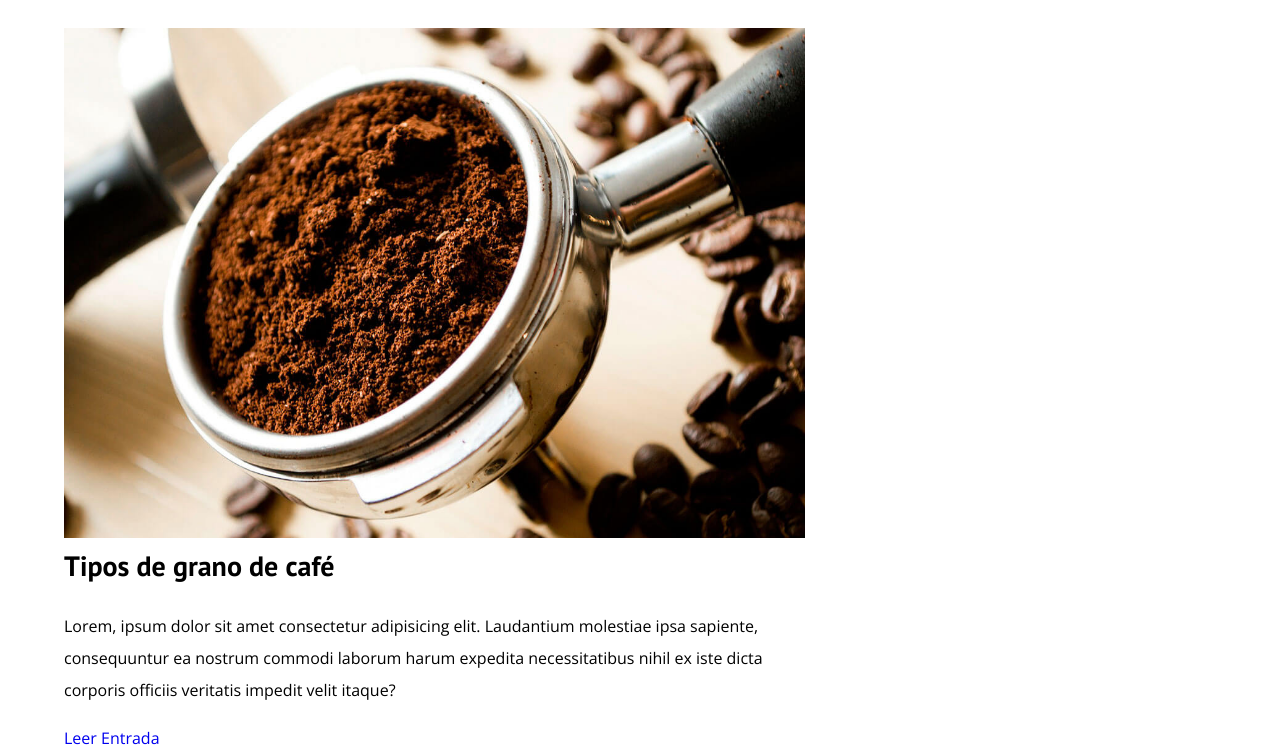
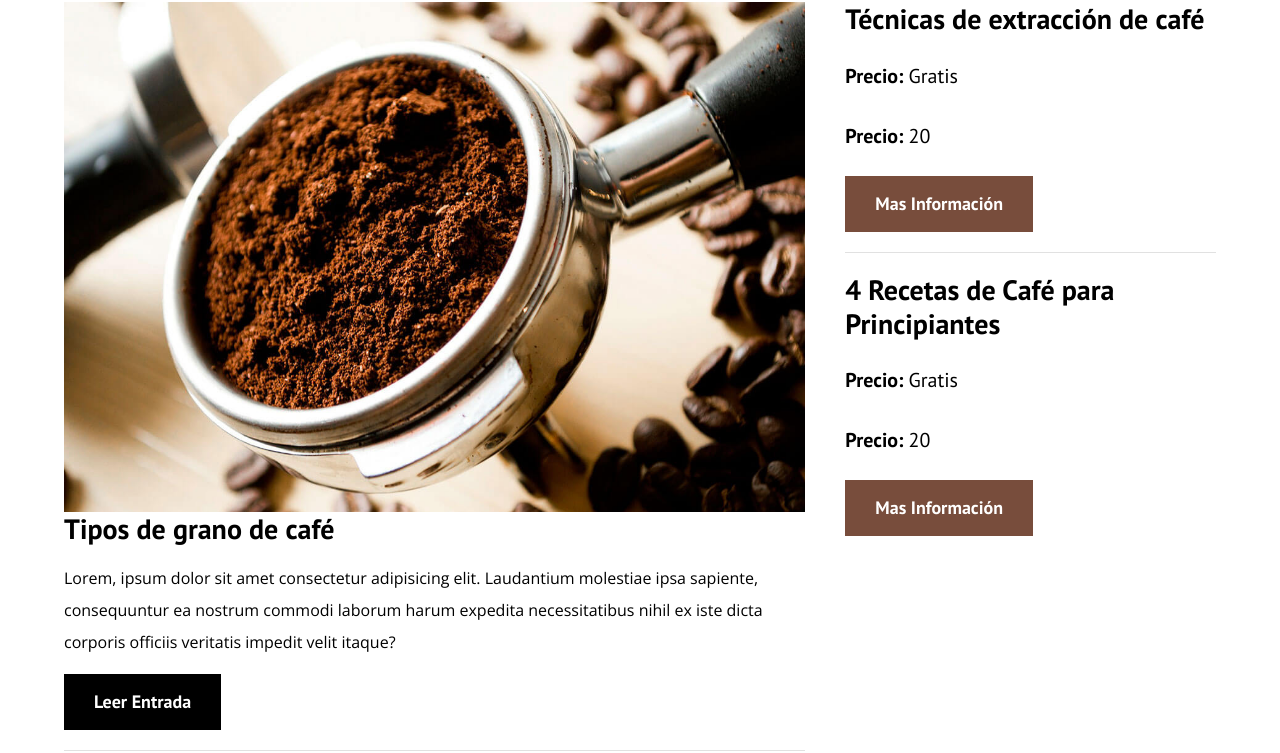
Before and after one commit to danystarrkk/Blog-Caf-, a plain HTML site: page index.html in a window 1280 px wide. Shown: the part 700-1453 px from the top of the page. Drawn offline with nearby package versions, Linux system fonts and the light colour scheme.

Commit message:
Pagina principal completa

```diff
--- a/css/style.css
+++ b/css/style.css
@@ -5,6 +5,7 @@
   --primario: #784D3C;
   --blanco: #ffffff;
   --negro: #000000;
+  --gris: #e1e1e1;
 
 }
 
@@ -29,10 +30,11 @@ body {
 /*Globales*/
 
 .contenedor {
-  max-width: 120rem;
-  width: 90%;
+  /*max-width: 120rem;
+  width: 90%;*/
+  width: min(90%, 120rem);
+  /*Aplica lo mismo que las dos lineas anteriores*/
   margin: 0 auto;
-
 }
 
 a {
@@ -43,6 +45,7 @@ h1,
 h2,
 h3,
 h4 {
+  line-height: 1.2;
   font-family: var(--fuenteHeading);
 }
 
@@ -83,7 +86,7 @@ img {
 
 /*Header*/
 
-.header{
+.header {
   background-image: url(../img/banner.jpg);
   height: 60rem;
   background-repeat: no-repeat;
@@ -91,57 +94,127 @@ img {
   background-position: center center;
 }
 
-.header__texto{
+.header__texto {
   color: var(--blanco);
   text-align: center;
   margin-top: 5rem;
 }
 
-@media (min-width:768px){
-  .header__texto{
+@media (min-width:768px) {
+  .header__texto {
     margin: 15rem;
   }
 }
 
-@media (min-width:768px){
-  .barra{
+@media (min-width:768px) {
+  .barra {
     display: flex;
     justify-content: space-between;
     align-items: center;
+    padding-top: 4rem
   }
 }
 
-.logo{
+.logo {
   color: var(--blanco);
 }
 
-.logo__nombre{
+.logo__nombre {
   font-weight: 400;
-
 }
 
-.logo__bold{
+.logo__bold {
   font-weight: 700;
 }
 
-@media (min-width:768px){
-  .navegacion{
+@media (min-width:768px) {
+  .navegacion {
     display: flex;
     gap: 2rem;
   }
 }
 
-.navegacion__enlace{
+.navegacion__enlace {
   display: block;
   text-align: center;
   font-size: 1.8rem;
   color: var(--blanco);
 }
 
-@media (min-width:768px){
-  .contenido-principal{
+@media (min-width:768px) {
+  .contenido-principal {
     display: grid;
     grid-template-columns: 2fr 1fr;
     column-gap: 4rem;
   }
 }
+
+.entrada {
+  border-bottom: 1px solid var(--gris);
+  margin-bottom: 2rem;
+}
+
+.entrada:last-of-type {
+  border: none;
+  margin: 0;
+}
+
+.boton {
+  display: block;
+  font-family: var(--fuenteHeading);
+  color: var(--blanco);
+  text-align: center;
+  padding: 1rem 3rem;
+  font-size: 1.8rem;
+  text-transform: uppeecase;
+  font-weight: 700;
+  margin-bottom: 2rem
+}
+
+@media (min-width: 768px) {
+  .boton {
+    display: inline-block;
+  }
+}
+
+.boton--primario {
+  background-color: var(--negro);
+}
+
+.boton--secundario {
+  background-color: var(--primario);
+}
+
+.cursos {
+  list-style: none;
+}
+
+.widget-curso {
+  border-bottom: 1px solid var(--gris);
+  margin-bottom: 2rem;
+}
+
+.widget-curso:last-of-type {
+  border: none;
+  margin: 0;
+}
+
+.widget-curso__label {
+  font-family: var(--fuenteHeading);
+  font-weight: 700;
+}
+
+.widget-curso__info {
+  font-weight: 400;
+}
+
+.widget-curso__label,
+.widget-curso__info {
+  font-size: 2rem;
+}
+
+.footer {
+  background-color: var(--negro);
+  padding-bottom: 3rem;
+  margin-top: 4rem;
+}
--- a/index.html
+++ b/index.html
@@ -92,11 +92,56 @@
 
     <aside class="sidebar">
       <h3>Nuestro Cursos y Talleres</h3>
+
+      <ul class="cursos no-padding" >
+        <li class="widget-curso">
+
+            <h4 class="no-margin">Técnicas de extracción de café</h4>
+            <p class="widget-curso__label">
+              Precio: <span class="widget-curso__info">Gratis</span>
+            </p>
+
+            <p class="widget-curso__label">
+              Precio: <span class="widget-curso__info">20</span>
+            </p>
+            <a href="entrada.html" class="boton boton--secundario">Mas Información</a>
+
+        </li>
+
+        <li class="widget-curso">
+
+            <h4 class="no-margin">4 Recetas de Café para Principiantes</h4>
+            <p class="widget-curso__label">
+              Precio: <span class="widget-curso__info">Gratis</span>
+            </p>
+
+            <p class="widget-curso__label">
+              Precio: <span class="widget-curso__info">20</span>
+            </p>
+            <a href="entrada.html" class="boton boton--secundario">Mas Información</a>
+
+        </li>
+      </ul>
     </aside>
+  </div>
+  <footer class="footer ">
+      <div class="contenedor">
 
-  </div>
+        <div class="barra">
+          <a class="logo" href="index.html">
+            <h1 class="logo__nombre no-margin centrar-texto">Blog<span class="logo__bold">DeCafé</span></h1>
+          </a>
+
+          <nav class="navegacion">
+            <a href="nosotros.html" class="navegacion__enlace">Nosotros</a>
+            <a href="cursos.html" class="navegacion__enlace">Cursos</a>
+            <a href="contactos.html" class="navegacion__enlace">Contactos</a>
+          </nav>
+
+        </div>
+      </div>
+  </footer>
+</body>
 
 
-</body>
-
 </html>
```
